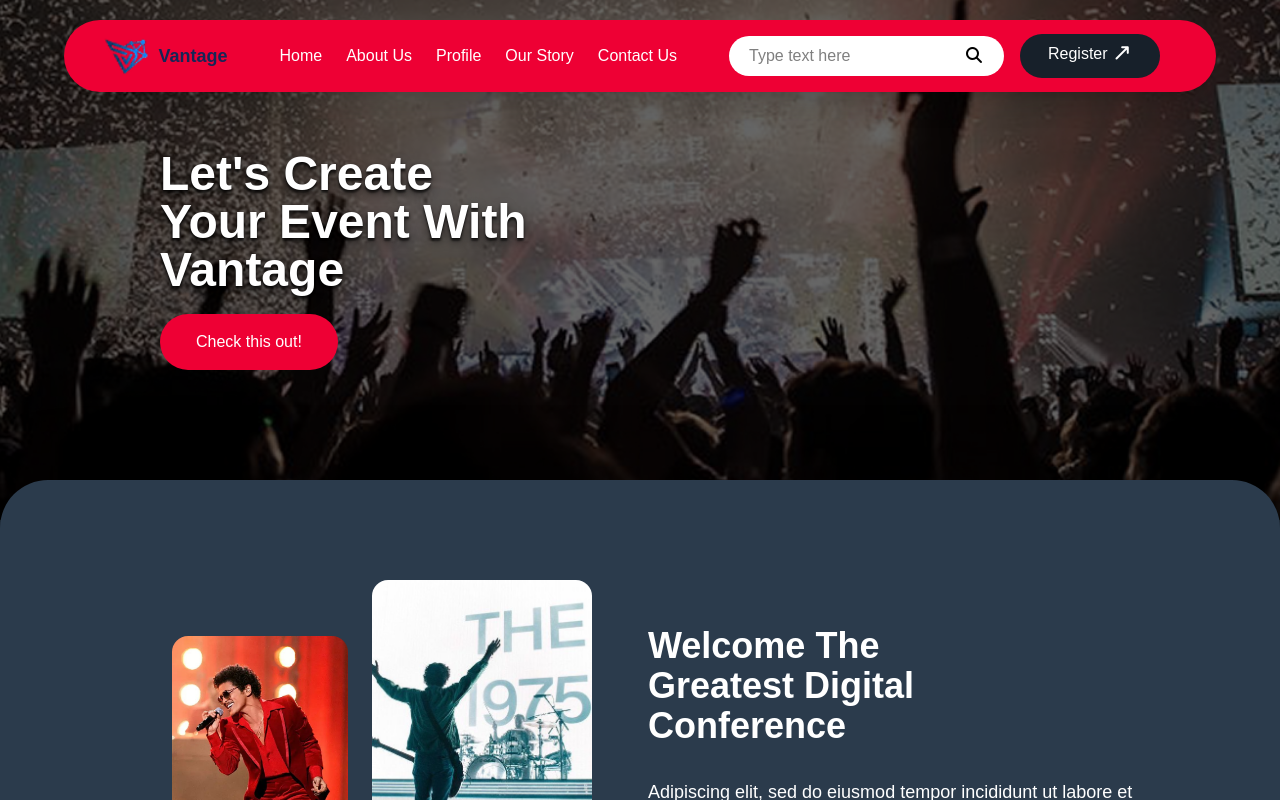
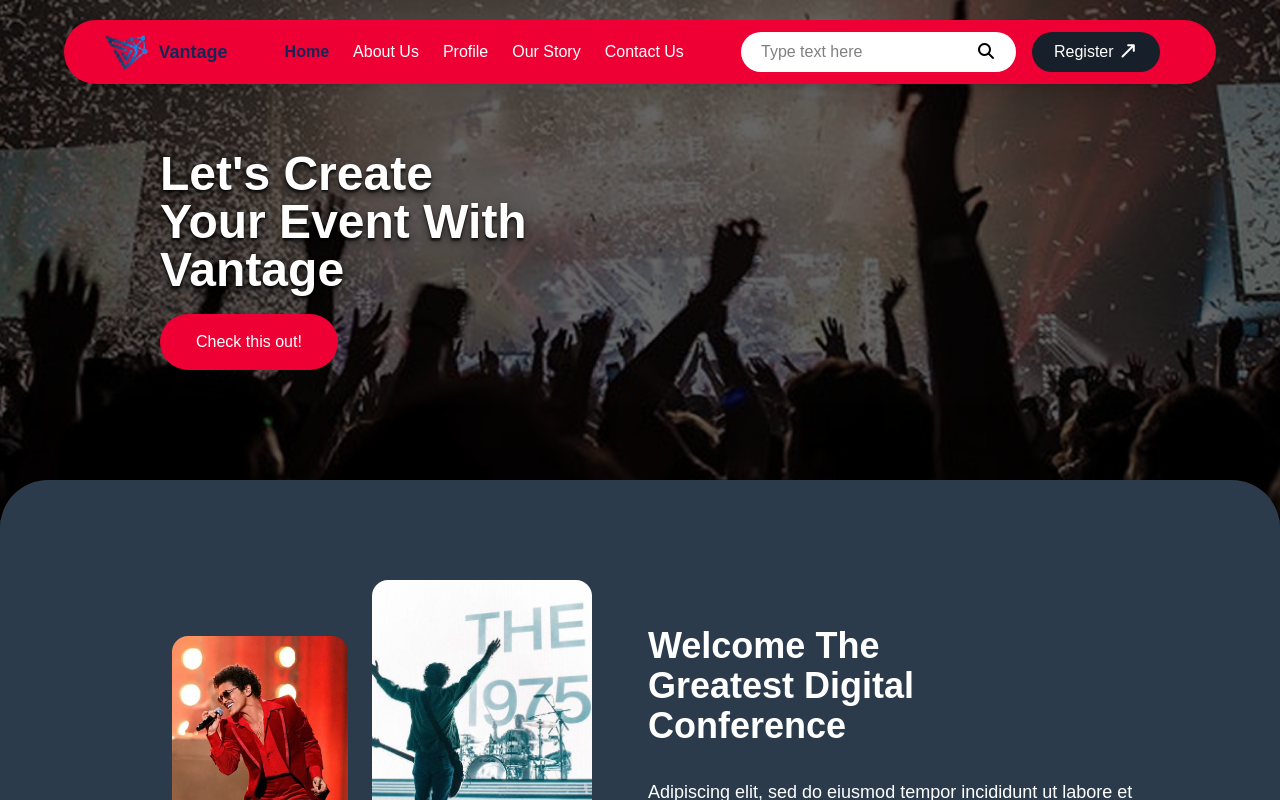
Before and after one commit to Vantage-EO-Project-AMIKOM/Vantage_EO, a Vue app: page / in a window 1280 px wide. Shown: the top 800 px of the page. Built offline with nearby package versions, Linux system fonts and the light colour scheme.

Commit message:
ubah navbar

```diff
--- a/src/components/Navbar.vue
+++ b/src/components/Navbar.vue
@@ -1,38 +1,41 @@
 <script setup>
-import { ref, defineOptions } from 'vue'
+import { ref, watch, defineOptions } from 'vue'
+import { useRoute } from 'vue-router'
 
 defineOptions({
   name: 'AppNavbar'
 })
 
 const isOpen = ref(false)
+const route = useRoute()
+
+// Otomatis tutup navbar saat pindah halaman
+watch(() => route.path, () => {
+  isOpen.value = false
+})
 </script>
 
 <template>
+  <!-- Nav Utama -->
   <nav
-        class="fixed top-5 left-1/2 -translate-x-1/2 w-[95%] xl:w-[90%] h-18 px-5 xl:px-10 bg-[#EE0034] shadow-xl rounded-full flex justify-between items-center z-50 text-white">
+    class="fixed top-5 left-1/2 -translate-x-1/2 w-[95%] xl:w-[90%] h-16 px-5 xl:px-10 bg-[#EE0034] shadow-xl rounded-full flex justify-between items-center z-50 text-white">
 
-        <RouterLink to="/" class=" flex justify-center items-center">
+    <!-- Logo -->
+    <RouterLink to="/" class="flex justify-center items-center">
       <img src="./img/onlyLogo.png" alt="Logo" class="h-8 xl:h-10 w-auto mr-2" draggable="false">
-            <p class=" text-lg font-bold text-blue-950">Vantage</p>
+      <p class="text-lg font-bold text-blue-950">Vantage</p>
     </RouterLink>
 
+    <!-- Desktop Navigation -->
     <div class="hidden xl:flex items-center space-x-6">
-            <RouterLink to="/" class="transition-all hover:text-blue-800">Home</RouterLink>
-            <RouterLink to="about" class="transition-all hover:text-blue-800">About Us</RouterLink>
-            <RouterLink to="profile" class="transition-all hover:text-blue-800">Profile</RouterLink>
-            <RouterLink to="ourHistory" class="transition-all hover:text-blue-800">Our Story</RouterLink>
-            <RouterLink to="contact" class="transition-all hover:text-blue-800">Contact Us</RouterLink>
+      <RouterLink to="/" exact-active-class="text-blue-950 font-bold" class="transition-all hover:text-blue-800">Home</RouterLink>
+      <RouterLink to="/about" active-class="text-blue-950 font-bold" class="transition-all hover:text-blue-800">About Us</RouterLink>
+      <RouterLink to="/profile" active-class="text-blue-950 font-bold" class="transition-all hover:text-blue-800">Profile</RouterLink>
+      <RouterLink to="/ourHistory" active-class="text-blue-950 font-bold" class="transition-all hover:text-blue-800">Our Story</RouterLink>
+      <RouterLink to="/contact" active-class="text-blue-950 font-bold" class="transition-all hover:text-blue-800">Contact Us</RouterLink>
     </div>
 
-        <!-- <div class="flex w-0.5 mt-1">
-            <input type="text" placeholder="Search..."
-            class="w-50 bg-white pl-5 pr-2 py-3 rounded-l-full text-black outline-none border border-gray-300">
-            <button class="bg-white pr-5 py-3 rounded-r-full border border-l-0 border-gray-200 hover:bg-gray-100">
-                <i class="fa pl-2 fa-search text-black" aria-hidden="true"></i>
-            </button>
-        </div> -->
-
+    <!-- Kanan: Search & Menu Button -->
     <div class="flex items-center space-x-4">
       <div class="flex items-center text-black">
         <div class="flex mr-4">
@@ -42,27 +45,28 @@ const isOpen = ref(false)
             <i class="fa fa-search" aria-hidden="true"></i>
           </button>
         </div>
-                <RouterLink to="/register" class="hidden xl:block bg-[#17202A] text-white w-35 h-11 rounded-full transition-all hover:bg-[#425c79] text-center px-4 py-2">Register
-                 <i class="fa fa-long-arrow-right font-extralight -rotate-45" aria-hidden="true"></i>
+        <!-- Diubah dari w-35 ke w-32 & h-11 ke h-10 supaya standar Tailwind -->
+        <RouterLink to="/register" class="hidden xl:block bg-[#17202A] text-white w-32 h-10 rounded-full transition-all hover:bg-[#425c79] text-center px-4 py-2">
+          Register <i class="fa fa-long-arrow-right font-extralight -rotate-45" aria-hidden="true"></i>
         </RouterLink>
       </div>
-            <button @click="isOpen = !isOpen" class="xl:hidden text-2xl text-blue-950 focus:outline-none">
+
+      <!-- Hamburger Button -->
+      <button @click="isOpen = !isOpen" class="xl:hidden text-2xl text-blue-950 focus:outline-none z-50">
         <i :class="isOpen ? 'fa fa-times' : 'fa fa-bars'"></i>
       </button>
     </div>
   </nav>
 
+  <!-- Mobile Navigation (Menu Dropdown) -->
   <div v-if="isOpen"
-        class="fixed top-28 left-1/2 -translate-x-1/2 w-[95%] bg-[#17202A] text-white shadow-2xl rounded-2xl p-6 flex flex-col space-y-4 z-40 xl:hidden">
+    class="fixed top-24 left-1/2 -translate-x-1/2 w-[95%] bg-[#17202A] text-white shadow-2xl rounded-2xl p-6 flex flex-col space-y-4 z-40 xl:hidden">
 
-
-        <RouterLink to="/" class=" text-lg hover:text-blue-800">Home</RouterLink>
-        <RouterLink to="about" class=" text-lg hover:text-blue-800">ABout Us</RouterLink>
-        <RouterLink to="profile" class=" text-lg hover:text-blue-800">Profile</RouterLink>
-        <RouterLink to="ourHistory" class=" text-lg hover:text-blue-800">Our Story</RouterLink>
-        <RouterLink to="contact" class=" text-lg hover:text-blue-800">Contact Us</RouterLink>
+    <RouterLink to="/" exact-active-class="text-[#EE0034] font-bold" class="text-lg hover:text-blue-800">Home</RouterLink>
+    <RouterLink to="/about" active-class="text-[#EE0034] font-bold" class="text-lg hover:text-blue-800">About Us</RouterLink>
+    <RouterLink to="/profile" active-class="text-[#EE0034] font-bold" class="text-lg hover:text-blue-800">Profile</RouterLink>
+    <RouterLink to="/ourHistory" active-class="text-[#EE0034] font-bold" class="text-lg hover:text-blue-800">Our Story</RouterLink>
+    <RouterLink to="/contact" active-class="text-[#EE0034] font-bold" class="text-lg hover:text-blue-800">Contact Us</RouterLink>
     <RouterLink to="/register" class="w-full bg-[#EE0034] text-white font-bold px-5 py-3 mt-2 rounded-full transition-all hover:bg-[#ac2c2c] text-center">Register</RouterLink>
-
-
   </div>
 </template>
```
Lines whose indentation alone changed are shown as unchanged.
